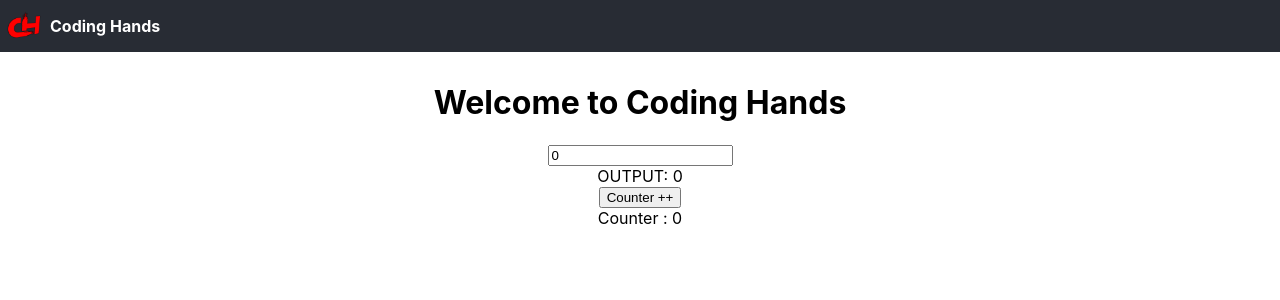
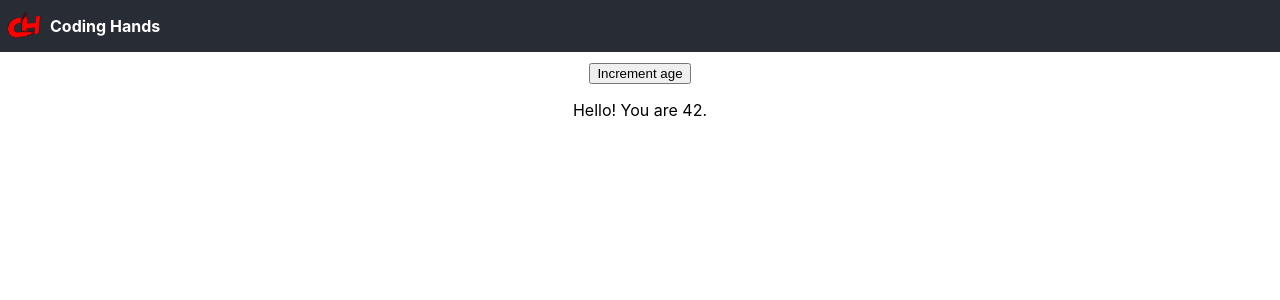
Before and after one commit to Ramesh21071993/coding_hands_react_hooks, a React (Create React App) app: page / in a window 1280 px wide. Shown: the top 300 px of the page. Built offline with nearby package versions, Linux system fonts and the light colour scheme.

Commit message:
UseReducer added

```diff
--- a/src/App.tsx
+++ b/src/App.tsx
@@ -12,6 +12,8 @@
 import UseInsertionEffect from "./Hooks/UseInsertionEffect";
 import UseLayoutEffect from "./Hooks/UseLayoutEffect";
 import UseMemo from "./Hooks/UseMemo";
+import UseReducer from "./Hooks/UseReducer";
+
 
 
 function App() {
@@ -31,7 +33,9 @@
         {/* <UseImperativeHandle /> */}
         {/* <UseInsertionEffect /> */}
         {/* <UseLayoutEffect /> */}
-        <UseMemo />
+        {/* <UseMemo /> */}
+        <UseReducer />
+
       </body>
     </div>
   );
--- /dev/null
+++ b/src/Hooks/UseReducer/index.tsx
@@ -0,0 +1,25 @@
+import { useReducer } from 'react';
+
+function reducer(state: any, action: any) {
+  if (action.type === 'incremented_age') {
+    return {
+      age: state.age + 1
+    };
+  }
+  throw Error('Unknown action.');
+}
+
+export default function UseReducer() {
+  const [state, dispatch] = useReducer(reducer, { age: 42 });
+
+  return (
+    <>
+      <button onClick={() => {
+        dispatch({ type: 'incremented_age' })
+      }}>
+        Increment age
+      </button>
+      <p>Hello! You are {state.age}.</p>
+    </>
+  );
+}
```
